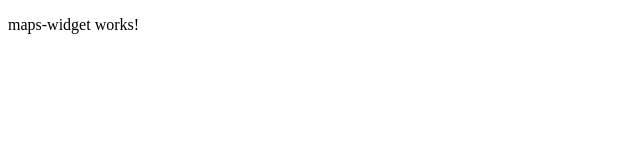
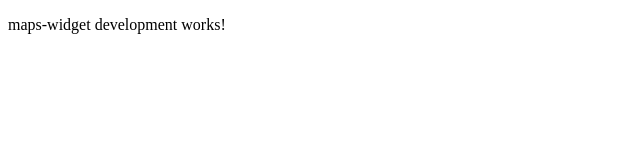
Before and after one commit to HazemGharib/map_poc, an Angular app: page / in a window 1280 px wide. Shown: the top 160 px of the page, without its empty margins (0-640 px from the left). Built offline with nearby package versions, Linux system fonts and the light colour scheme.

Commit message:
Prepare environment for widget

```diff
--- a/package.json
+++ b/package.json
@@ -3,7 +3,7 @@
   "version": "0.0.0",
   "scripts": {
     "ng": "ng",
-    "start": "ng serve",
+    "start": "ng serve --prod=false",
     "build": "ng build",
     "test": "ng test",
     "lint": "ng lint",
--- a/src/app/maps-widget/maps-widget.component.html
+++ b/src/app/maps-widget/maps-widget.component.html
@@ -1,3 +1,3 @@
 <p>
-  maps-widget works!
+  maps-widget {{env}} works!
 </p>
--- a/src/app/maps-widget/maps-widget.component.ts
+++ b/src/app/maps-widget/maps-widget.component.ts
@@ -1,4 +1,5 @@
 import { Component, OnInit } from '@angular/core';
+import { environment } from '../../environments/environment';
 
 @Component({
   selector: 'app-maps-widget',
@@ -6,6 +7,7 @@ import { Component, OnInit } from '@angular/core';
   styleUrls: ['./maps-widget.component.css']
 })
 export class MapsWidgetComponent implements OnInit {
+  env = environment.GOOGLE_MAPS_API_KEY;
 
   constructor() { }
 
--- a/src/environments/environment.prod.ts
+++ b/src/environments/environment.prod.ts
@@ -1,3 +1,4 @@
 export const environment = {
-  production: true
+  production: true,
+  GOOGLE_MAPS_API_KEY: 'production'
 };
--- a/src/environments/environment.ts
+++ b/src/environments/environment.ts
@@ -3,7 +3,8 @@
 // The list of file replacements can be found in `angular.json`.
 
 export const environment = {
-  production: false
+  production: false,
+  GOOGLE_MAPS_API_KEY: 'development'
 };
 
 /*
```
